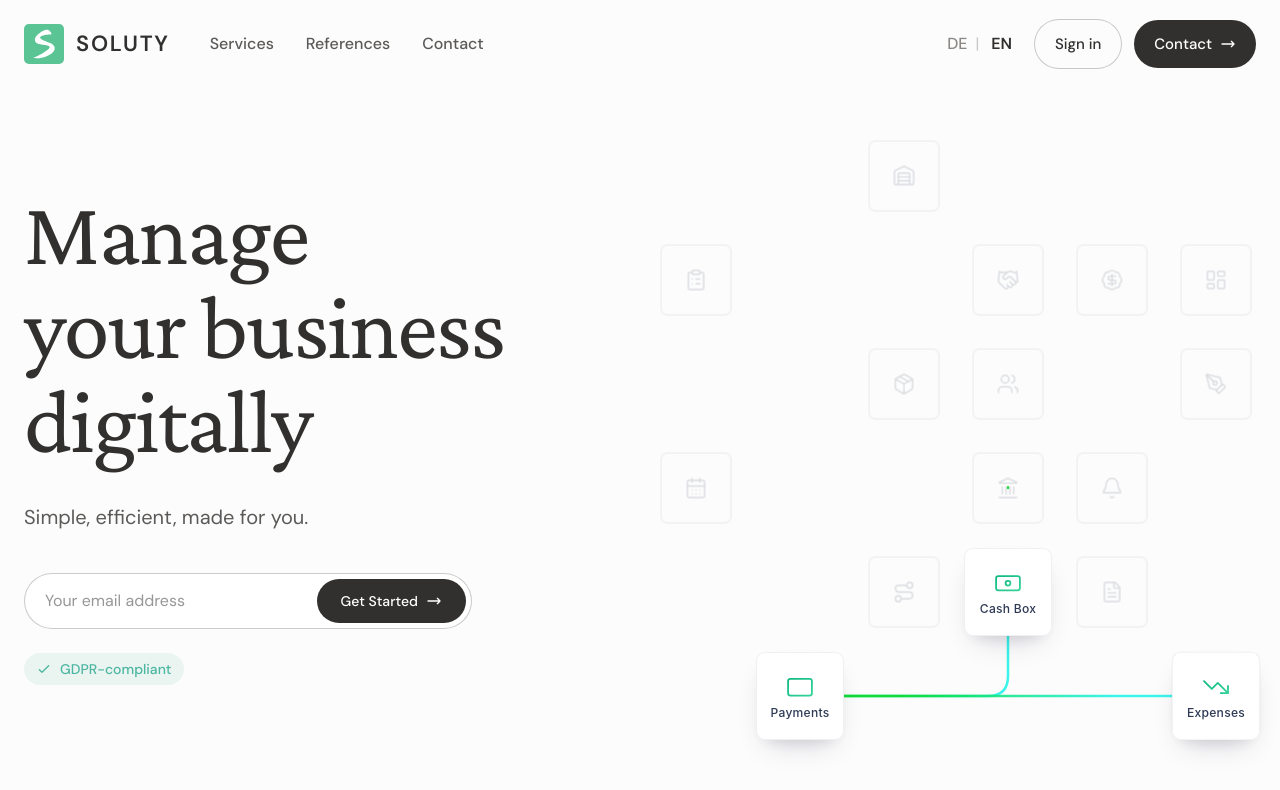
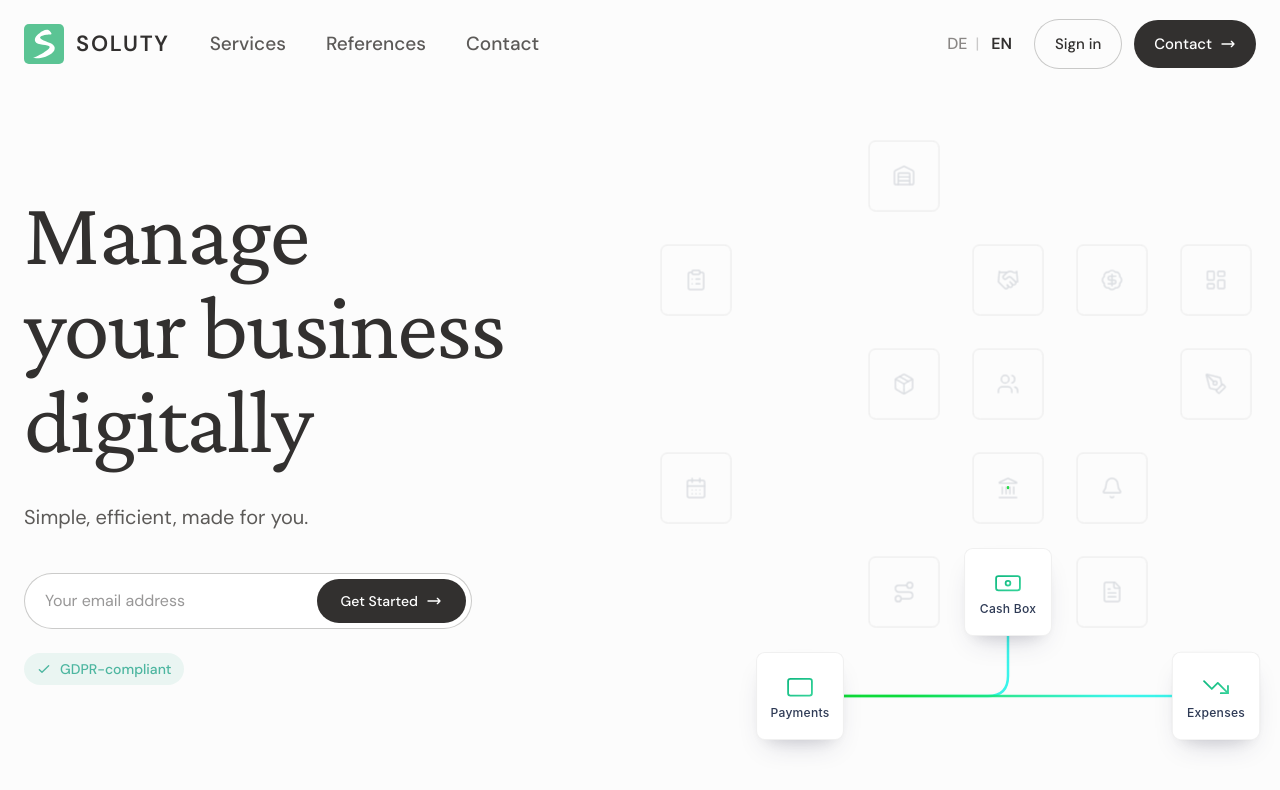
Before and after one commit to zaferkucuk/soluty-website, a Next.js app: page /en in a window 1280 px wide. Shown: the top 790 px of the page. Built offline with nearby package versions, Linux system fonts and the light colour scheme.

Commit message:
feat(header): increase navigation font size by 20%
Changes:
- Font size: 16px → 19px (+20%)
- Gap between nav items: 8 → 10 (32px → 40px)

```diff
--- a/app/[locale]/components/Header/Navigation.tsx
+++ b/app/[locale]/components/Header/Navigation.tsx
@@ -35,9 +35,10 @@ function NavLink({ item, isActive, children }: { item: NavItem; isActive: boolea
   return (
     <Link
       href={href}
-      className="text-base font-medium transition-colors duration-200 focus:outline-none focus-visible:ring-2 focus-visible:ring-[var(--color-brand-primary)] focus-visible:ring-offset-2 rounded"
+      className="font-medium transition-colors duration-200 focus:outline-none focus-visible:ring-2 focus-visible:ring-[var(--color-brand-primary)] focus-visible:ring-offset-2 rounded"
       style={{
         fontFamily: FONTS.sans,
+        fontSize: '19px', // 16px * 1.2 = 19.2px → 19px (+20%)
         color: isActive
           ? COLORS.textPrimary
           : isHovered
@@ -59,7 +60,7 @@ export function Navigation() {
   const pathname = usePathname()
 
   return (
-    <nav aria-label="Main navigation" className="hidden lg:flex items-center gap-8">
+    <nav aria-label="Main navigation" className="hidden lg:flex items-center gap-10">
       {navItems.map((item) => {
         const href = `/${locale}${item.href}`
         const isActive = pathname === href || pathname.endsWith(item.href)
```
